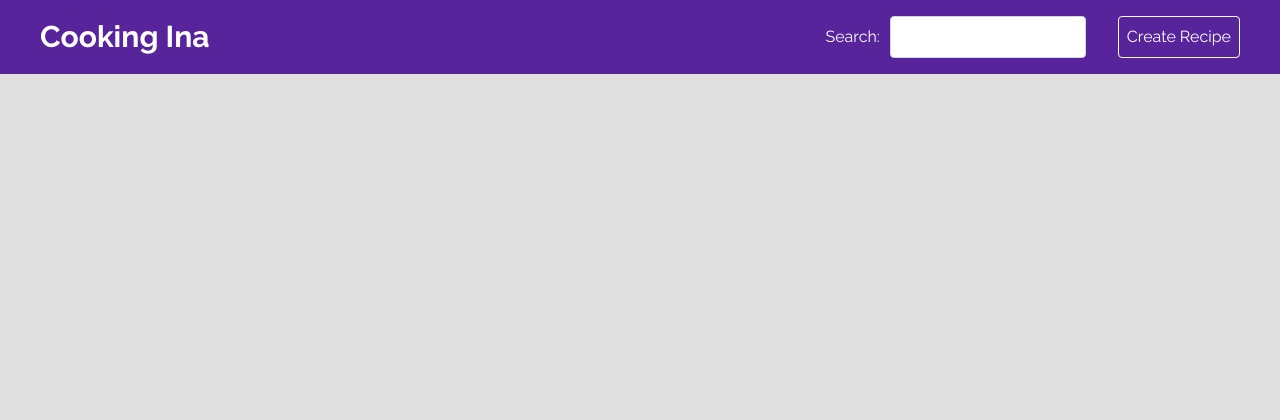
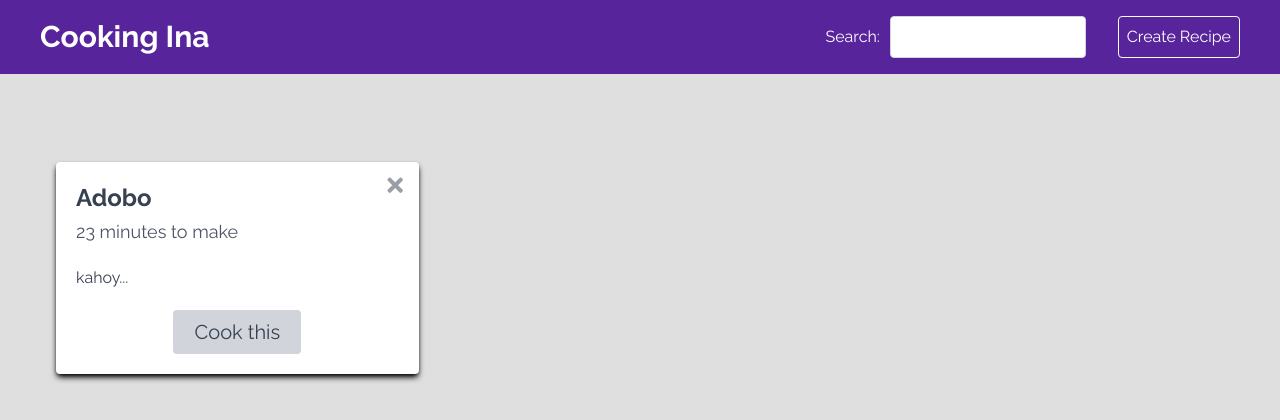
Before and after one commit to Froiod/Recipe-Directory, a React (Vite) app: page / in a window 1280 px wide. Shown: the top 420 px of the page. Built offline with nearby package versions, Linux system fonts and the light colour scheme; data requests are answered from the project's data file.

Commit message:
search data

```diff
--- a/data/db.json
+++ b/data/db.json
@@ -1,3 +1,13 @@
 {
-  "recipes": []
+  "recipes": [
+    {
+      "title": "Adobo",
+      "ingredients": [
+        "dada"
+      ],
+      "method": "kahoy",
+      "cookingTime": "23 minutes",
+      "id": 1
+    }
+  ]
 }
--- a/src/components/RecipeList.jsx
+++ b/src/components/RecipeList.jsx
@@ -5,8 +5,10 @@ import {Link} from 'react-router-dom'
 const RecipeList = ({recipes}) => {
 
   const handleClick = async (id) => {
+
     await fetch(`http://localhost:3000/recipes/${id}`, {method: 'DELETE'})
-    setList(list.filter((recipe) => recipe.id !== id))
+    setList(list.filter((recipe) => recipe.id !==id))
+
   }
 
   const [list, setList] = useState(recipes)
--- a/src/pages/search/Search.jsx
+++ b/src/pages/search/Search.jsx
@@ -1,8 +1,24 @@
-import React from 'react'
+import {useLocation} from 'react-router-dom'
+import RecipeList from '../../components/RecipeList';
+import {useFetch} from '../../hooks/useFetch';
 
 const Search = () => {
+
+  const queryString =  useLocation().search
+  const queryParams =  new URLSearchParams(queryString)
+  const query = queryParams.get('q')
+
+  const url = 'http://localhost:3000/recipes?q=' + query
+  const { data, isPending, error} = useFetch(url)
   return (
-    <div>Search</div>
+    <div>
+      <h2 className='page-title'>Recipes including '{query}'</h2>
+      <div className='max-w-[1200px] my-8 mx-auto p-4'>
+        {error && <p className='load-err'>{error}</p>}
+        {isPending && <p className='load-err'>Loading...</p>}
+        {data && <RecipeList recipes={data}/>}
+      </div>
+    </div>
   )
 }
 
```
